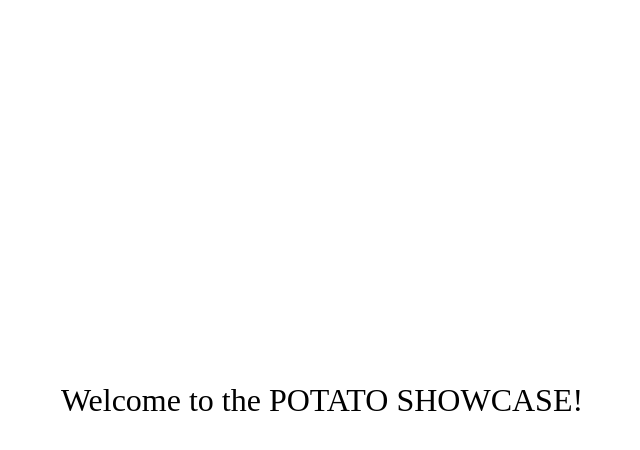
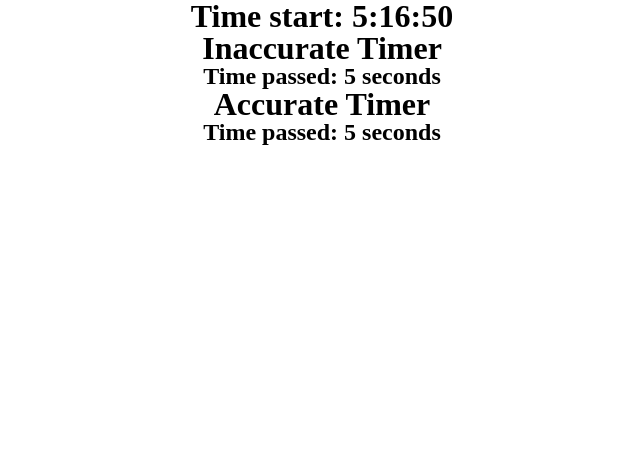
Before and after one commit to smellypotato/showcase, a React (Create React App) app: page /timer in a window 1280 px wide. Shown: the top 450 px of the page, without its empty margins (318-958 px from the left). Built offline with nearby package versions, Linux system fonts and the light colour scheme.

Commit message:
accurate timer

```diff
--- a/src/App.tsx
+++ b/src/App.tsx
@@ -8,6 +8,7 @@ import { RangeIntervalSliderPage } from './components/rangeIntervalSlider/rangeI
 import { RangeSliderPage } from './components/rangeSlider/rangeSliderPage';
 import { SliderPage } from './components/slider/sliderPage';
 import { SnakePage } from './components/snake/snakePage';
+import { TimerPage } from './components/timer/timerPage';
 import { YahtzeePage } from './components/yahtzee/yahtzeePage';
 
 export default class App extends React.Component<{}, {}> {
@@ -24,6 +25,7 @@ export default class App extends React.Component<{}, {}> {
                         <Route exact path="/calendar"><CalendarPage /></Route>
                         <Route exact path="/yahtzee"><YahtzeePage /></Route>
                         <Route exact path="/snake"><SnakePage /></Route>
+                        <Route exact path="/timer"><TimerPage /></Route>
                         <Route path="/"><Home /></Route>
                     </Switch>
                 </BrowserRouter>
--- /dev/null
+++ b/src/components/timer/timerPage.css
@@ -0,0 +1,5 @@
+#timer-page {
+    display: flex;
+    flex-direction: column;
+    align-items: center;
+}
--- /dev/null
+++ b/src/components/timer/timerPage.tsx
@@ -0,0 +1,43 @@
+import { useEffect, useRef, useState } from "react";
+import "./timerPage.css";
+
+export const TimerPage = () => {
+
+    const timer1Ref = useRef(0);
+    const timer2Ref = useRef(0);
+
+    const [timer1, setTimer1] = useState(timer1Ref.current);
+    const [timer2, setTimer2] = useState(timer2Ref.current);
+
+    const [startTime] = useState(new Date());
+
+    useEffect(() => {
+        // common method, use setInterva to increase timer by 1
+        // will delay when long time
+        setInterval(() => {
+            timer1Ref.current += 1;
+            setTimer1(timer1Ref.current);
+        }, 1000);
+    }, []);
+
+    useEffect(() => {
+        // use time difference to calculated timer
+        // will not delay, will be affected if user change time
+        const startTime = new Date();
+        setInterval(() => {
+            const currentTime = new Date();
+            timer2Ref.current = currentTime.valueOf() - startTime.valueOf();
+            setTimer2(Math.floor(timer2Ref.current / 1000));
+        }, 100)
+    }, [])
+
+    return (
+        <div id="timer-page">
+            <h1>Time start: { `${startTime.getHours()}:${startTime.getMinutes()}:${startTime.getSeconds()}` }</h1>
+            <h1>Inaccurate Timer</h1>
+            <h2>Time passed: { timer1 } seconds</h2>
+            <h1>Accurate Timer</h1>
+            <h2>Time passed: { timer2 } seconds</h2>
+        </div>
+    )
+}
```
